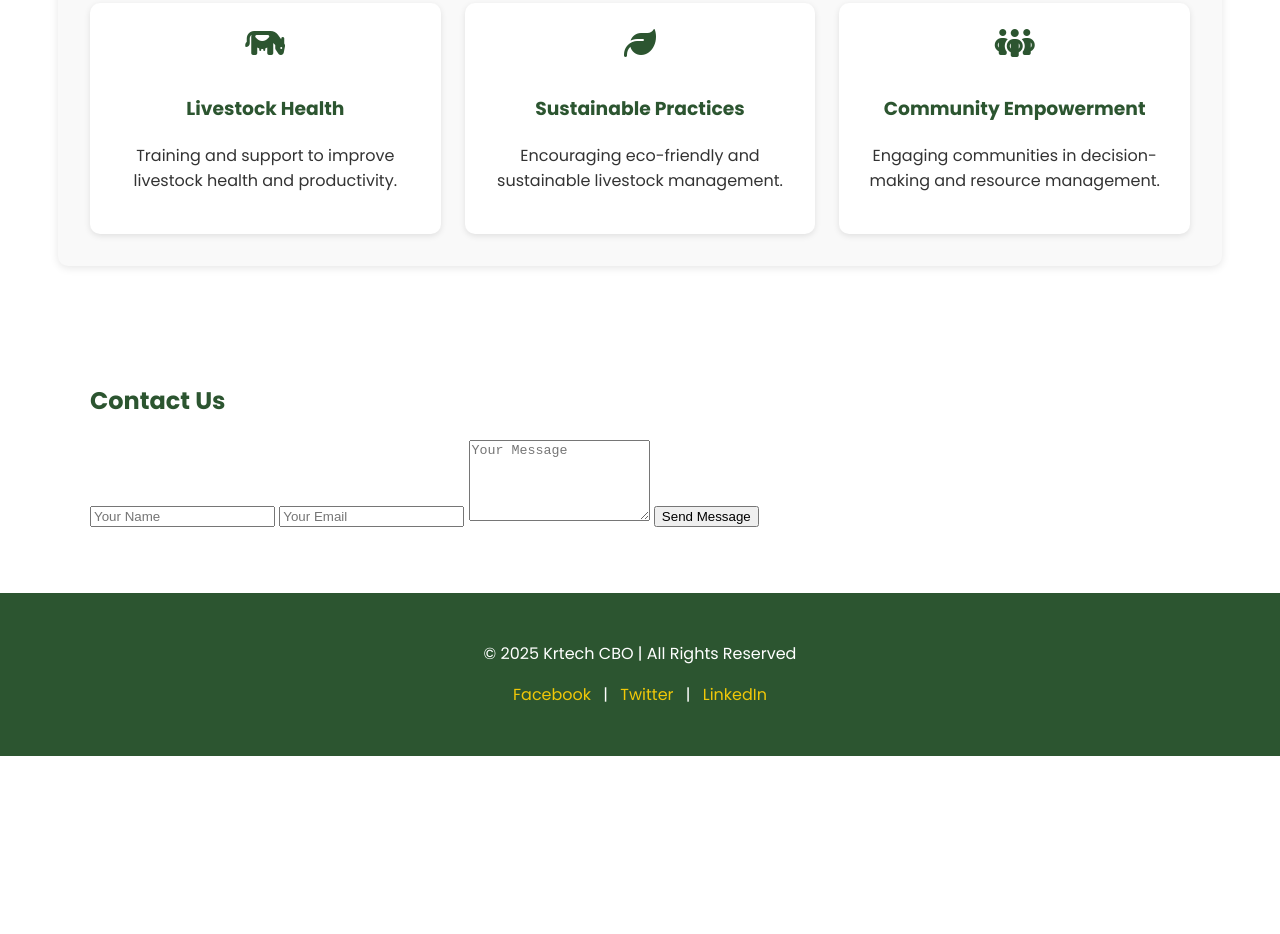
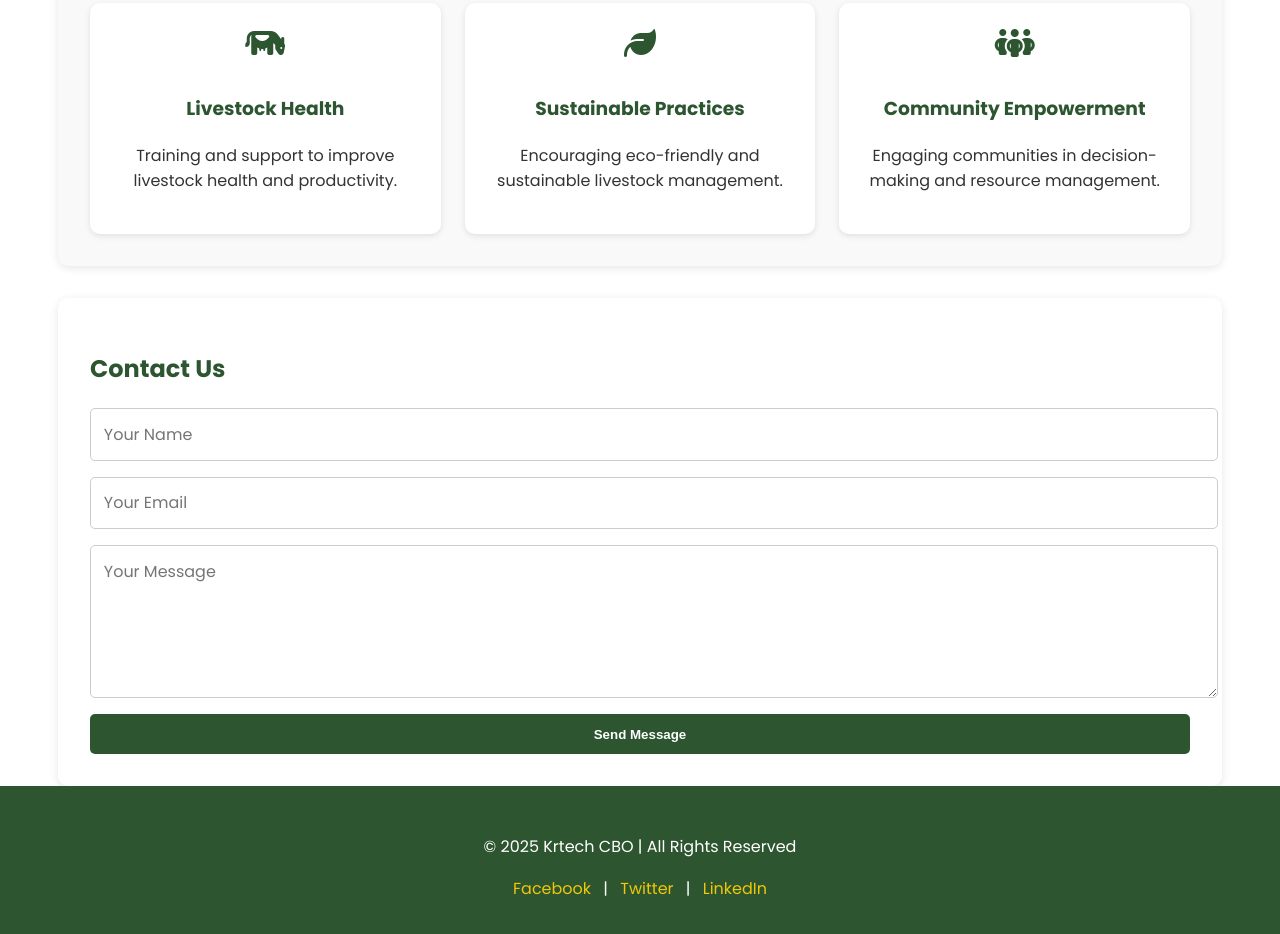
Before and after one commit to erickruto/krtech-cbo-website, a plain HTML site: page index.html in a window 1280 px wide. Shown: the part 1158-2092 px from the top of the page. Before the commit the page ends 1914 px from the top, so only its background shows below. Drawn offline with Linux system fonts and the light colour scheme.

Commit message:
Update index.html

```diff
--- a/index.html
+++ b/index.html
@@ -9,7 +9,6 @@
   <!-- Font Awesome for Icons -->
   <link rel="stylesheet" href="https://cdnjs.cloudflare.com/ajax/libs/font-awesome/6.5.0/css/all.min.css">
   <style>
-    /* General Styles */
     body {
       margin: 0;
       font-family: 'Poppins', sans-serif;
@@ -20,10 +19,6 @@
     h1, h2, h3 {
       font-weight: 700;
       color: #2c5530;
-    }
-
-    p {
-      font-weight: 400;
     }
 
     /* Navbar */
@@ -61,7 +56,7 @@
       color: #f0c808;
     }
 
-    /* Hero Section */
+    /* Hero */
     .hero {
       height: 90vh;
       background: url('https://images.unsplash.com/photo-1582721752700-51a9d7d8bc84?auto=format&fit=crop&w=1600&q=80') no-repeat center center/cover;
@@ -138,6 +133,44 @@
       color: #2c5530;
     }
 
+    /* Contact Form */
+    .contact {
+      background: #fff;
+      border-radius: 10px;
+      padding: 2rem;
+      box-shadow: 0 2px 8px rgba(0,0,0,0.1);
+    }
+
+    .contact form {
+      display: grid;
+      gap: 1rem;
+    }
+
+    .contact input,
+    .contact textarea {
+      padding: 0.8rem;
+      border: 1px solid #ccc;
+      border-radius: 5px;
+      font-family: inherit;
+      font-size: 1rem;
+      width: 100%;
+    }
+
+    .contact button {
+      background: #2c5530;
+      color: #fff;
+      padding: 0.8rem;
+      border: none;
+      border-radius: 5px;
+      font-weight: 600;
+      cursor: pointer;
+      transition: background 0.3s;
+    }
+
+    .contact button:hover {
+      background: #244422;
+    }
+
     /* Footer */
     footer {
       background: #2c5530;
@@ -170,7 +203,7 @@
     </ul>
   </nav>
 
-  <!-- Hero Section -->
+  <!-- Hero -->
   <section class="hero" id="home">
     <div>
       <h1>Empowering Communities</h1>
@@ -179,7 +212,7 @@
     </div>
   </section>
 
-  <!-- About Us -->
+  <!-- About -->
   <section class="about" id="about">
     <h2>About Us</h2>
     <p>
@@ -189,7 +222,7 @@
     </p>
   </section>
 
-  <!-- Our Programs -->
+  <!-- Programs -->
   <section class="programs" id="programs">
     <h2>Our Programs</h2>
     <div class="programs-grid">
@@ -210,7 +243,6 @@
       </div>
     </div>
   </section>
-
 
   <!-- Contact Form -->
   <section class="contact" id="contact">
```
